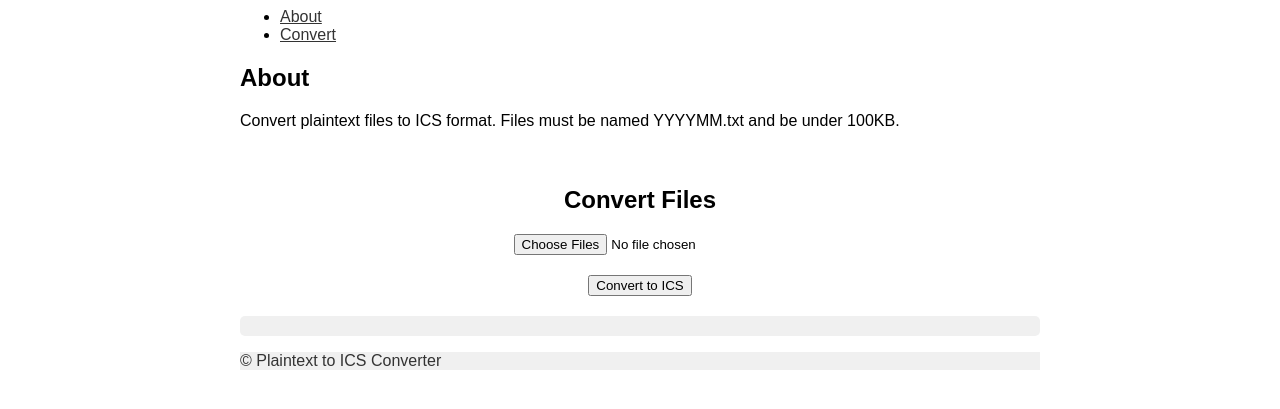
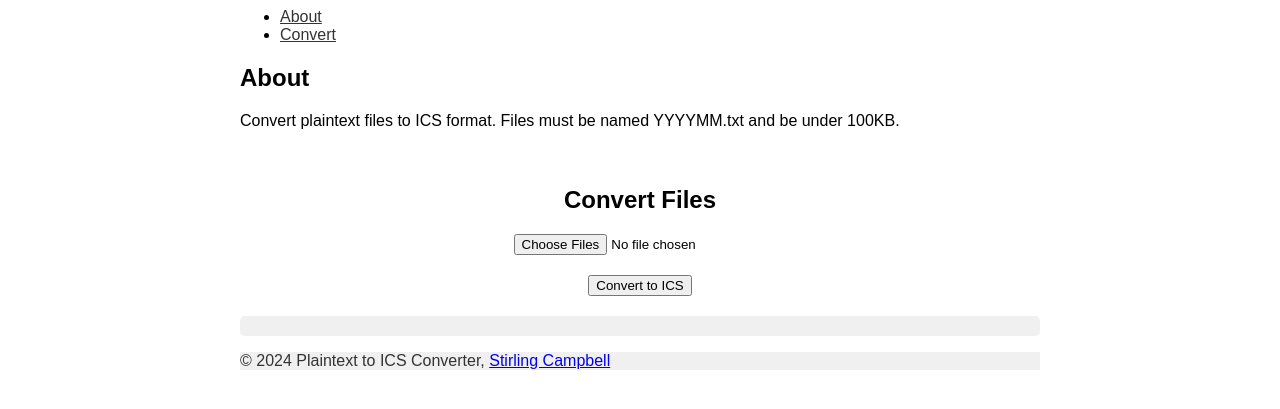
Before and after one commit to stirlo/txt_to_ICS_Prayer_Times, a plain HTML site: page index.html in a window 1280 px wide. Shown: the part 95-504 px from the top of the page. Drawn offline with Linux system fonts and the light colour scheme.

Commit message:
Update index.html
added name and copyright year

```diff
--- a/index.html
+++ b/index.html
@@ -64,9 +64,10 @@
         <div id="output"></div>
     </main>
 
-    <footer>
-        <p>&copy; Plaintext to ICS Converter</p>
-    </footer>
+   <footer>
+    <p>&copy; <script>document.write(new Date().getFullYear())</script> Plaintext to ICS Converter,
+    <a href="https://tfp.la" target="_blank" rel="noopener noreferrer">Stirling Campbell</a></p>
+</footer>
 
     <script>
         function processFiles() {
```
